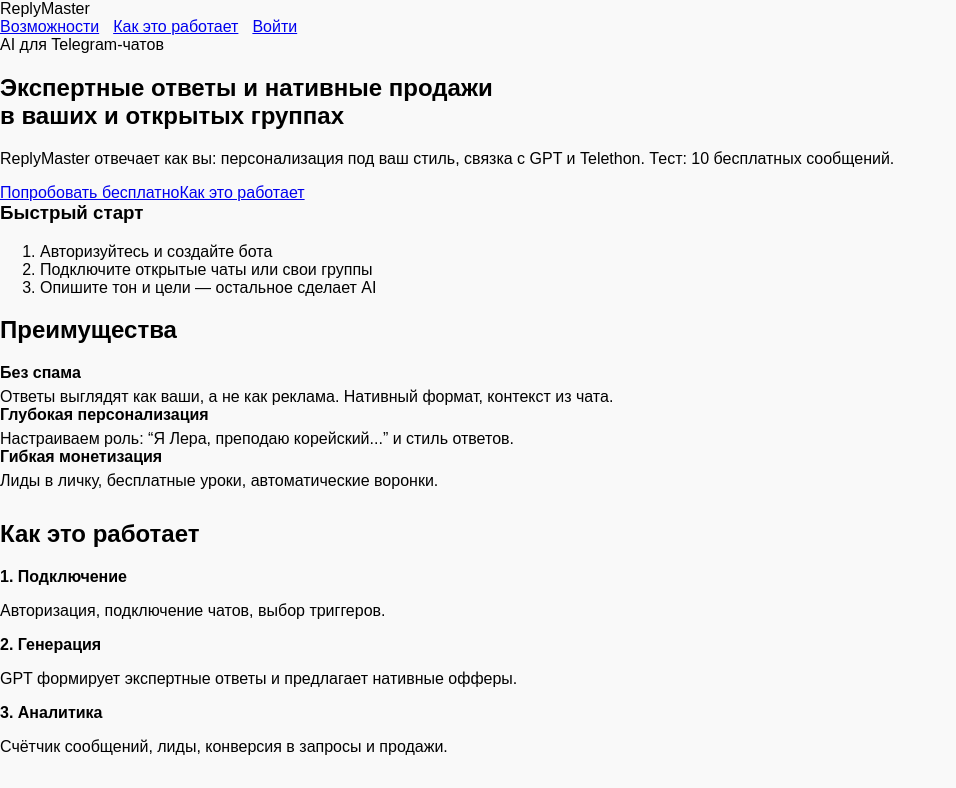
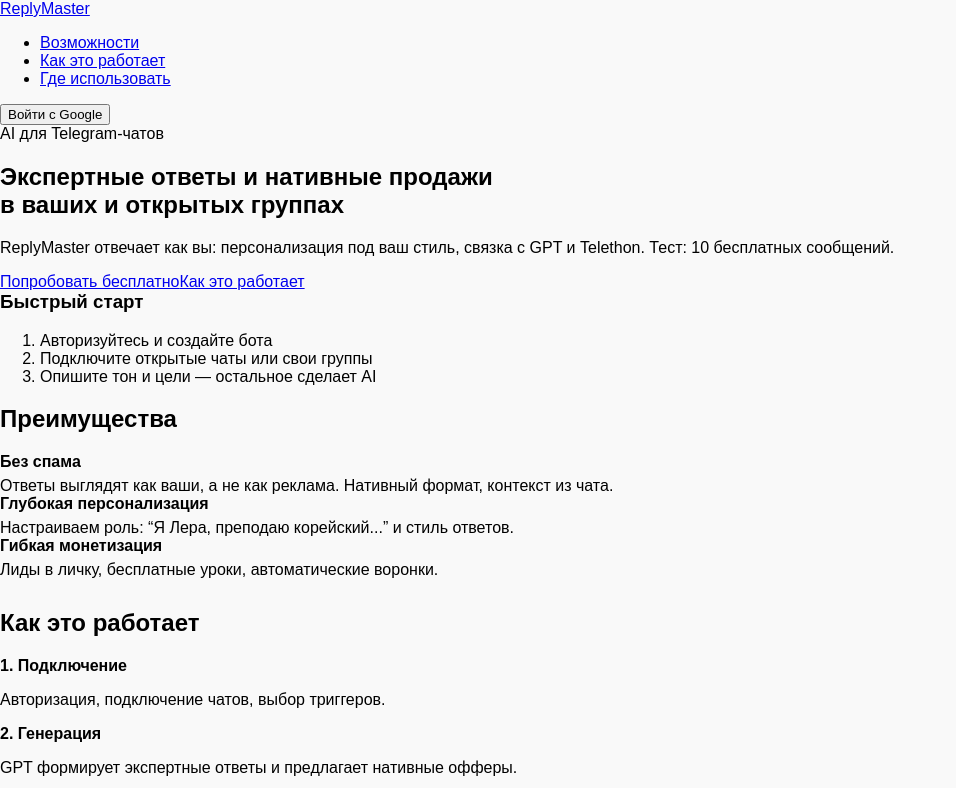
Before and after one commit to anykord/replymaster-frontend, a Next.js app: page / in a window 1280 px wide. Shown: the top 788 px of the page, without its empty margins (0-956 px from the left). Built offline with nearby package versions, Linux system fonts and the light colour scheme; no server answers.

Commit message:
Update Header.js

```diff
--- a/components/Header.js
+++ b/components/Header.js
@@ -1,17 +1,33 @@
+import Link from "next/link";
+import { useSession, signIn, signOut } from "next-auth/react";
 
-export default function Header(){
+export default function Header() {
+  const { data: session } = useSession();
+
   return (
-    <header>
-      <div className="container">
-        <nav>
-          <div className="logo">ReplyMaster</div>
-          <div style={{display:'flex', gap:14}}>
-            <a href="#features" className="muted">Возможности</a>
-            <a href="#how" className="muted">Как это работает</a>
-            <a href="#auth" className="btn secondary">Войти</a>
-          </div>
-        </nav>
+    <nav className="topbar">
+      <div className="topbar-inner container">
+        <div className="brand">
+          <Link href="/"><span className="logo">ReplyMaster</span></Link>
+        </div>
+
+        <ul className="menu">
+          <li><a href="#features">Возможности</a></li>
+          <li><a href="#how">Как это работает</a></li>
+          <li><a href="#use">Где использовать</a></li>
+        </ul>
+
+        <div className="actions">
+          {session ? (
+            <>
+              <Link className="btn ghost" href="/dashboard">Дашборд</Link>
+              <button className="btn secondary" onClick={() => signOut()}>Выйти</button>
+            </>
+          ) : (
+            <button className="btn" onClick={() => signIn("google")}>Войти с Google</button>
+          )}
+        </div>
       </div>
-    </header>
-  )
+    </nav>
+  );
 }
```
